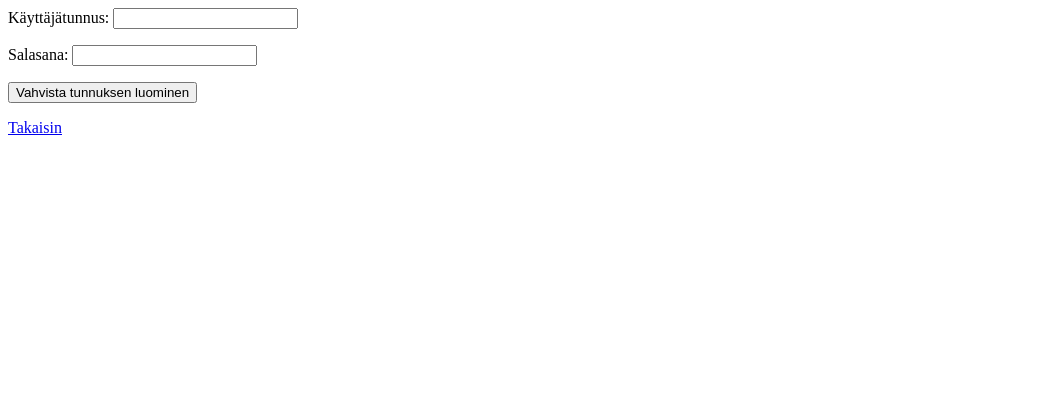
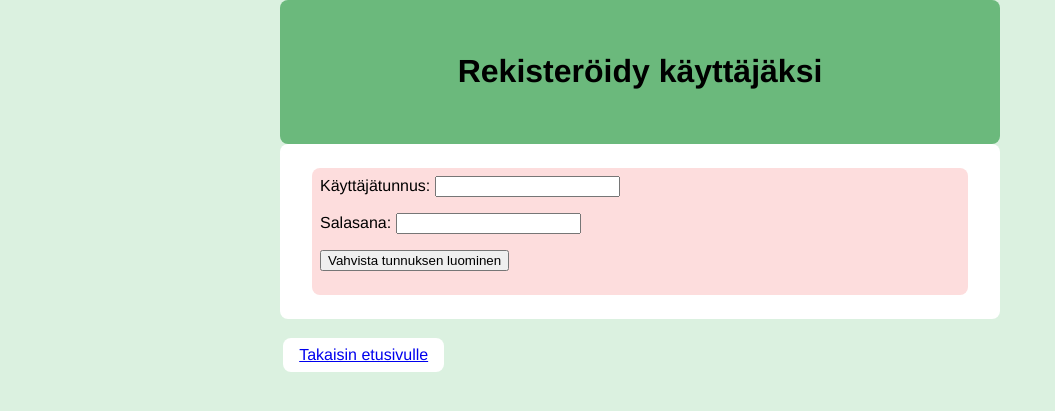
Before and after one commit to emiliaoinas/Ravintolasovellus, a Python web app: template templates/register.html in a window 1280 px wide. Shown: the top 411 px of the page, without its empty margins (0-1055 px from the left). Run offline with Jinja, Linux system fonts and the light colour scheme; the template is opened without the code that fills it, so the values that code supplies are empty.

Commit message:
Change style

```diff
--- a/templates/register.html
+++ b/templates/register.html
@@ -1,3 +1,13 @@
+<!DOCTYPE html>
+<link rel="stylesheet" href="{{ url_for('static', filename='style.css') }}">
+<meta name="viewport" content="width=device-width, initial-scale=1">
+
+<body>
+    <div class="header">
+        <h1>Rekisteröidy käyttäjäksi</h1>
+    </div>
+
+    <div class="content">
         <form action="/register" method="post">
         Käyttäjätunnus: <input type="text" name="username">
         <p>
@@ -5,12 +15,21 @@ Salasana: <input type="password" name="password">
         <p>
         <input type="submit" value="Vahvista tunnuksen luominen">
 
+        <div class="error">
             {% if errors %}
             {% for error in errors %}
             <p>{{ error }}</p>
             {% endfor %}
             {% endif %}
+        </div>
 
         </form>
-<p></p>
-<a href="/">Takaisin</a>
+    </div>
+
+    <nav>
+        <ul>
+            <li><a href="/">Takaisin etusivulle</a></li>
+        </ul>
+    </nav>
+
+</body>
```
Lines whose indentation alone changed are shown as unchanged.
